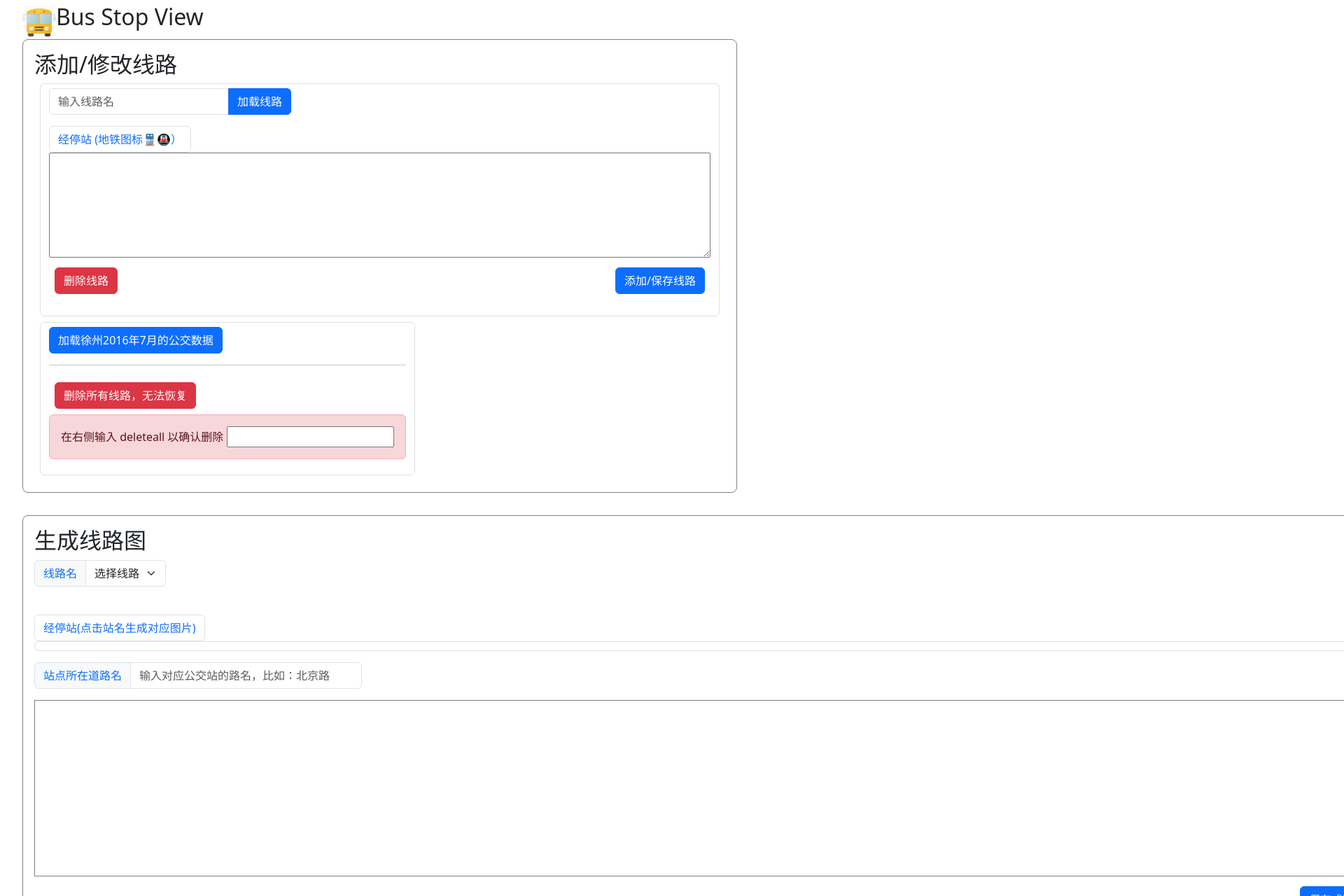
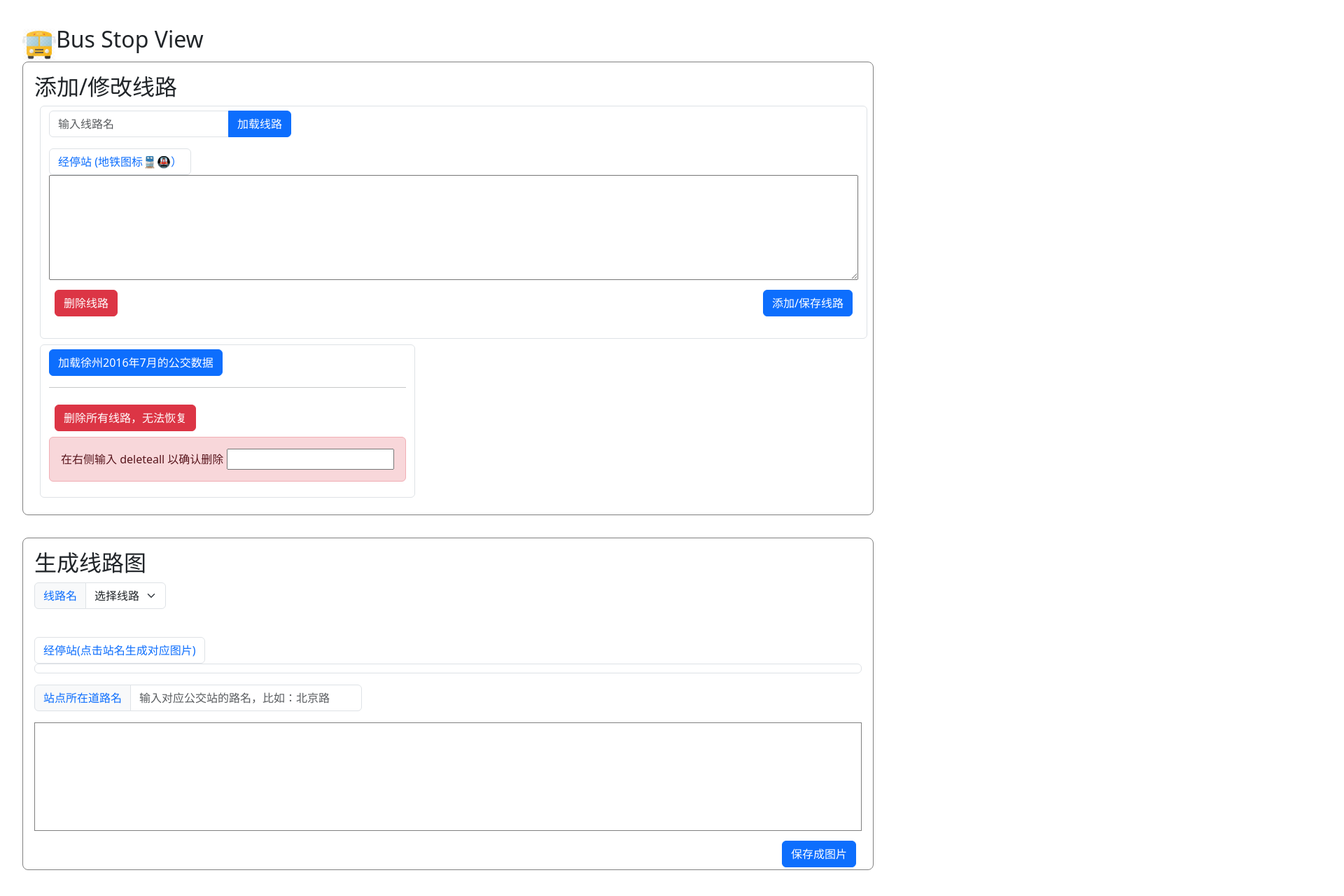
Before and after one commit to z7z8th/bus-stop-view, a Vue app: page / in a window 1280 px wide. Shown: the top 1280 px of the page at 70% size, 1920 px wide, since content can reach past the window. Built offline with nearby package versions, Linux system fonts and the light colour scheme; what jquery-csv would draw is missing.

Commit message:
tune width

```diff
--- a/src/App.vue
+++ b/src/App.vue
@@ -14,8 +14,10 @@ function cbupdateBusList() {
 
 <template>
   <main>
-    <img class="logo" src="./assets/logo.png">
-    <span class="title">Bus Stop View</span>
+    <header>
+      <img class="logo" src="./assets/logo.png">
+      <span class="title">Bus Stop View</span>
+    </header>
     <!-- <div class="op">
       <ScreenRes></ScreenRes>
     </div> -->
@@ -33,6 +35,7 @@ function cbupdateBusList() {
 <style scoped>
 header {
   line-height: 1.5;
+  width: 100%;
 }
 
 .logo {
@@ -47,7 +50,7 @@ header {
   float: top;
   border: 1px solid gray;
   padding: 1rem;
-  width: fit-content;
+  width: 100%;
 }
 
 .busstopview {
--- a/src/assets/main.css
+++ b/src/assets/main.css
@@ -2,10 +2,12 @@
 /* @import 'bootstrap/scss/bootstrap'; */
 
 #app {
-  /* max-width: 1280px; */
+  /* width: 100%; */
+  max-width: 1280px;
   margin: 0 auto;
   padding: 2rem;
   font-weight: normal;
+  place-items: center;
 }
 
 a,
@@ -15,22 +17,3 @@ a,
   transition: 0.4s;
   padding: 3px;
 }
-
-@media (hover: hover) {
-  a:hover {
-    background-color: hsla(160, 100%, 37%, 0.2);
-  }
-}
-
-@media (min-width: 1024px) {
-  body {
-    display: flex;
-    place-items: center;
-  }
-
-  #app {
-    display: grid;
-    grid-template-columns: 1fr 1fr;
-    padding: 0 2rem;
-  }
-}
--- a/src/components/BusEditLine.vue
+++ b/src/components/BusEditLine.vue
@@ -81,8 +81,7 @@ function deleteAll() {
 <template>
     <h2>添加/修改线路</h2>
     <!-- <form @submit.prevent="addTodo"></form> -->
-    <div>
-        <div class="form-control m-2">
+    <div class="form-control m-2 w-100">
         <form @submit.prevent="loadLine">
             <div class="input-group mb-3">
                 <input id="bus-name" class="form-control" placeholder="输入线路名" type="text" v-model="busName">
@@ -91,7 +90,7 @@ function deleteAll() {
         </form>
         <div>
             <label class="form-control text-primary">经停站 (地铁图标🚆🚇）</label>
-                <textarea rows="6" cols="100" v-model="busStopsStr"></textarea>
+            <textarea class="w-100" rows="6" v-model="busStopsStr"></textarea>
         </div>
         <div class="mb-3">
             <button class="btn btn-danger float-start m-2" id="delete" @click="deleteLine">删除线路</button>
@@ -104,7 +103,6 @@ function deleteAll() {
         <hr>
         <button class="delete btn btn-danger m-2" @click="deleteAll">删除所有线路，无法恢复</button><br>
         <div class="alert alert-danger">在右侧输入 deleteall 以确认删除 <input type="text" v-model="confirmClear"></div>
-        </div>
     </div>
 </template>
 
--- a/src/components/BusStopView.vue
+++ b/src/components/BusStopView.vue
@@ -150,7 +150,7 @@ function saveAsPic() {
             <input type="text" id="road-name" class="form-control" v-model="roadName" @change="roadChange"
                 @keyup="roadChange" placeholder="输入对应公交站的路名，比如：北京路" size="28">
         </div>
-        <div>
+        <div class="view">
             <canvas ref="canvas" id="busstopview"></canvas>
             <button class="btn btn-primary float-end m-2" @click="saveAsPic">保存成图片</button>
         </div>
@@ -190,7 +190,7 @@ li:hover {
 }
 
 li:active {
-    border: 3px solid magenta;
+    border: 1px solid magenta;
 }
 
 /*
@@ -214,6 +214,7 @@ li {
 
 canvas {
     border: 1px solid gray;
-    background: rgba(255, 255, 255, 255);
+    background: rgba(255, 255, 255, 0);
+    width: 100%;
 }
 </style>
```
Lines whose indentation alone changed are shown as unchanged.
